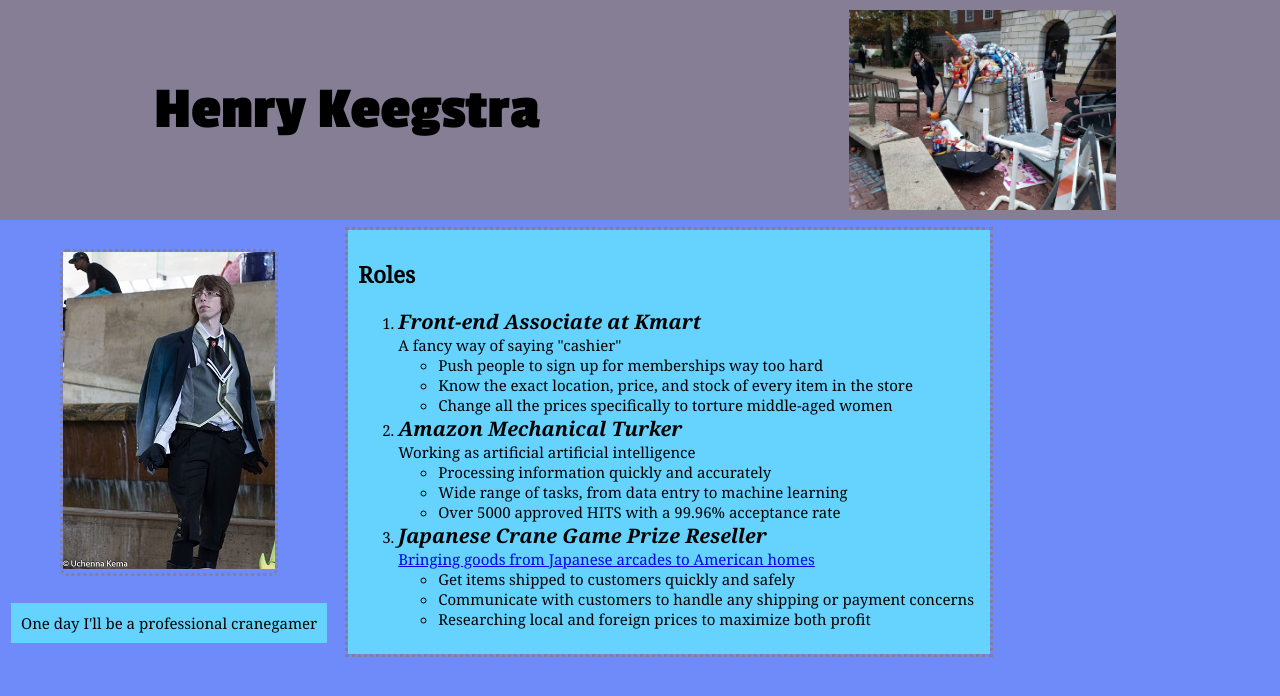
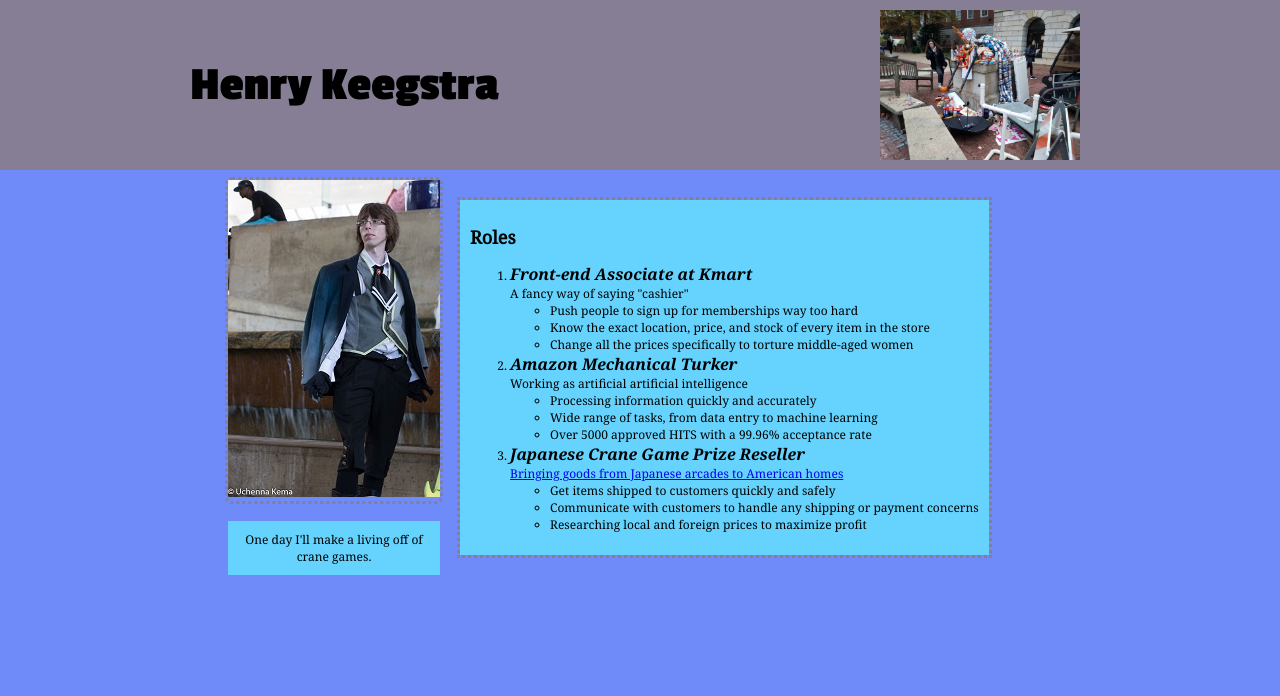
Before and after one commit to hkeegstraUMD/hkeegstraUMD.github.io, a plain HTML site: page assignment_1/index.html in a window 1280 px wide. Drawn offline with Linux system fonts and the light colour scheme.

Commit message:
home stuff
not great

```diff
--- a/assignment_1/index.html
+++ b/assignment_1/index.html
@@ -15,10 +15,11 @@
         </div>
 
         <div class = "wrapper">
+            <div class = "container">
             <div class = "top_group">
                 <div class = "top_group_img"><img src="blegh.jpg"></div>
                 <div class = "blurb">
-                    One day I'll be a professional cranegamer
+                    One day I'll make a living off of crane games.
                 </div>
             </div>
 
@@ -45,15 +46,16 @@
                     </li>
                     <li>
                         <div class = "job_title">Japanese Crane Game Prize Reseller</div>
-                        <a href="https://www.mercari.com/u/397205281/" title="My Store">Bringing goods from Japanese arcades to American homes</a>
+                        <a href="https://www.mercari.com/u/397205281/" title="My Store" target="_blank">Bringing goods from Japanese arcades to American homes</a>
                         <ul>
                             <li>Get items shipped to customers quickly and safely</li>
                             <li>Communicate with customers to handle any shipping or payment concerns</li>
-                            <li>Researching local and foreign prices to maximize both profit</li>
+                            <li>Researching local and foreign prices to maximize profit</li>
                         </ul>
                     </li>
                 </ol>
             </div>
+            </div>
         </div>
     </body>
 </html>
--- a/assignment_1/style.css
+++ b/assignment_1/style.css
@@ -1,8 +1,12 @@
 html, body {
-    font-size: 10px;
+    font-size: 8px;
     background-color: #6f8bf9;
     margin: 0;
     padding: 0;
+  }
+
+  h1,h2{
+    font-weight: 700;
   }
 
   .header {
@@ -11,27 +15,35 @@ html, body {
     justify-content:space-around;
     align-items: center;
     background-color: #857E94;
-    font-size: 30px;
+    font-size: 24px;
   }
   .header img {
     display: flex;
-    height: 200px;
+    height: 150px;
     padding-top: 10px;
     padding-bottom: 10px;
     padding-right: 10px;
     border-radius: 4px;
   }
 
+
+
   .wrapper{
     display:flex;
     justify-content: space-around;
+
+    font-size: 12px;
+    font-family: 'Noto Serif', sans-serif;
+  }
+
+  .container{
+    display:flex;
+    max-width: 960px;
+    align-items: center;
     flex-direction: row;
     flex-wrap: wrap;
-    font-size: 15px;
-    max-width: 1000px;
-    align-items: center;
-    font-family: 'Noto Serif', sans-serif;
   }
+
 
   .top_group{
     display: flex;
@@ -39,12 +51,12 @@ html, body {
     align-items: center;
     flex-wrap: wrap;
     flex-direction: column;
-    flex-grow: 1;
+    flex: 0 1 25%;
   }
 
   .top_group_img {
     display: block;
-    margin: 20px;
+    margin: 10px;
     outline: dotted;
     outline-color: #857E94;
     border-radius: 4px;
@@ -65,10 +77,26 @@ html, body {
     margin: 10px;
     outline: dotted;
     outline-color: #857E94;
-    flex-grow: 3;
   }
 
   .job_title{
-    font-size: 20px;
+    font-size: 16px;
     font-style: italic;
   }
+
+  @media screen and (max-width: 1000px)
+  {
+    .top_group{
+      display: flex;
+      flex-direction: row;
+      flex-wrap: wrap;
+      align-items: center;
+      justify-content: space-around;
+      flex: 0 1 auto;
+    }
+    .container{
+      display: flex;
+      justify-content: space-around;
+    }
+
+  }
--- /dev/null
+++ b/lab_4/scripts/main.js
@@ -0,0 +1,2 @@
+const myHeading = document.querySelector('h1');
+myHeading.textContent = 'Hello world!';
--- /dev/null
+++ b/lab_4/styles/style.css
@@ -0,0 +1,41 @@
+html {
+  font-size: 10px;
+  font-family: 'Open Sans', sans-serif;
+}
+
+
+h1 {
+  font-size: 60px;
+  text-align: center;
+}
+
+p, li {
+  font-size: 16px;
+  line-height: 2;
+  letter-spacing: 1px;
+}
+
+
+html {
+  background-color: #00539F;
+}
+
+body {
+  width: 600px;
+  margin: 0 auto;
+  background-color: #FF9500;
+  padding: 0 20px 20px 20px;
+  border: 5px solid black;
+}
+
+h1 {
+  margin: 0;
+  padding: 20px 0;
+  color: #00539F;
+  text-shadow: 3px 3px 1px black;
+}
+
+img {
+  display: block;
+  margin: 0 auto;
+}
```
Also changed, not shown: lab_4/beginner-html-site-styled-gh-pages/scripts/main.js (added, +10 -0 lines), lab_4/index.html (+10 -1 lines), lab_4/mdn_sample.html (+24 -7 lines), lab_4/images/firefox-icon.png (added), lab_4/images/firefox2.jpg (added), lab_4/scripts/script.js (deleted).
